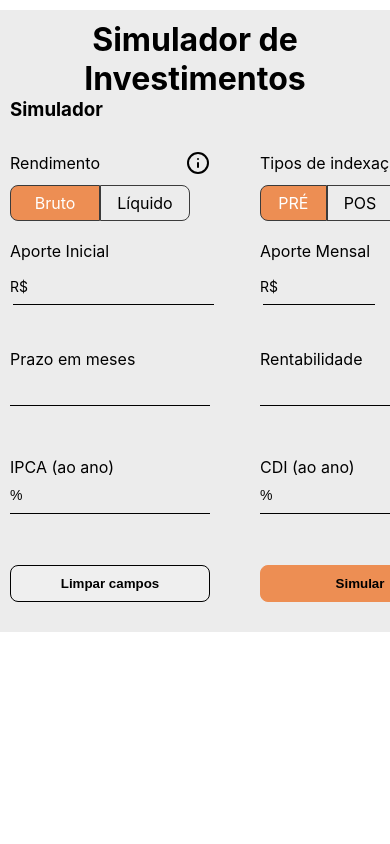
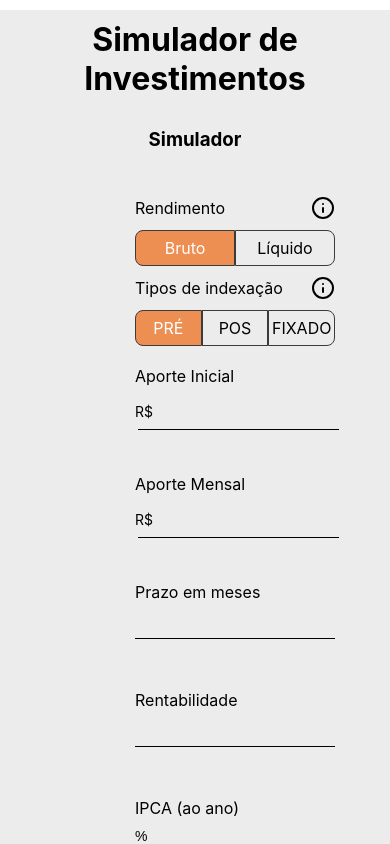
Before and after one commit to HortenciaCorts/investment, a React (Create React App) app in the folder frontend/: page / in a window 390 px wide. Shown: the top 844 px of the page. Built offline with nearby package versions, Linux system fonts and the light colour scheme; no server answers.

Commit message:
responsiveness

```diff
--- a/frontend/src/component/SimulationResult/styles.css
+++ b/frontend/src/component/SimulationResult/styles.css
@@ -4,6 +4,7 @@
 .cardContainer{
     display: flex;
     align-items: center;
+    justify-content: center;
     flex-wrap: wrap;
     padding: 20px 0;
 }
@@ -21,3 +22,34 @@
     padding: 5px;
     box-shadow: 1px 2px 3px 1px rgb(0 0 0 / 21%);
 }
+
+@media (max-width: 825px){
+    h3{
+        text-align: center;
+    }
+    .cardContainer{
+        width: 500px;
+        margin: auto;
+
+        justify-content: center;
+    }
+    .card{
+        width: 150px;
+    }
+}
+@media (max-width: 990px){
+    h3{
+        text-align: center;
+    }
+}
+@media (max-width: 840px){
+    .cardContainer{
+        width: 500px;
+        margin: auto;
+    }
+}
+@media (max-width: 560px){
+    .cardContainer{
+    width: auto;
+    }
+}
--- a/frontend/src/component/Simulator/index.js
+++ b/frontend/src/component/Simulator/index.js
@@ -98,6 +98,7 @@ const Simulator = () => {
                 <h3>Simulador</h3>
                 <div className='infos'>
                     <form>
+                        <div className='tipos'>
                             <div>
                                 <p>
                                     Rendimento
@@ -108,18 +109,6 @@ const Simulator = () => {
                                     <div className='typeLiquido' onClick={handleTypeRend.typeLiquido}>Líquido</div>
                                 </div>
                             </div>
-                        <label>Aporte Inicial
-                            <span>R$<input type="text" maxLength="9" id="aporteInicial" onChange={e => formatarMoeda('aporteInicial')} /></span>
-                        </label>
-                        <label>Prazo em meses
-                            <input type="text" id="prazoMeses" onChange={e => formatarInputs('prazoMeses')} />
-                        </label>
-                        <label>IPCA (ao ano)
-                            <input type="text" value={valueIpca + '%'} readOnly />
-                        </label>
-                        <button onClick={limparCampos}>Limpar campos</button>
-                    </form>
-                    <form>
                             <div>
                                 <p>
                                     Tipos de indexação
@@ -131,16 +120,35 @@ const Simulator = () => {
                                     <div className='typeFix' onClick={handleTypeIndex.typeFix}>FIXADO</div>
                                 </div>
                             </div>
+                        </div>
+                        <div className='tipos'>
+                            <label>Aporte Inicial
+                                <span>R$<input type="text" maxLength="9" id="aporteInicial" onChange={e => formatarMoeda('aporteInicial')} /></span>
+                            </label>
                             <label>Aporte Mensal
                                 <span>R$<input type="text" maxLength="9" id="aporteMensal" onChange={e => formatarMoeda('aporteMensal')} /></span>
+                            </label>
+                        </div>
+                        <div className='tipos'>
+                            <label>Prazo em meses
+                                <input type="text" id="prazoMeses" onChange={e => formatarInputs('prazoMeses')} />
                             </label>
                             <label>Rentabilidade
                                 <input type="text" id="rentabilidade" onKeyUp={e => formatarInputs('rentabilidade')} />
                             </label>
+                        </div>
+                        <div className='tipos'>
+                            <label>IPCA (ao ano)
+                                <input type="text" value={valueIpca + '%'} readOnly />
+                            </label>
                             <label>CDI (ao ano)
                                 <input type="text" value={valueCdi + '%'} readOnly />
                             </label>
+                        </div>
+                        <div className='tipos'>
+                            <button onClick={limparCampos}>Limpar campos</button>
                             <button className='active' onClick={e => simular(e)}>Simular</button>
+                        </div>
                     </form>
                 </div>
             </div>
--- a/frontend/src/component/Simulator/styles.css
+++ b/frontend/src/component/Simulator/styles.css
@@ -16,16 +16,29 @@
 .containerSimulator .infos form{
     display: flex;
     flex-direction: column;
+    width: 450px;
+    padding: 20px 0;
+}
+.containerSimulator .infos form .tipos{
+    display: flex;
+    align-items: center;
+    justify-content: space-between;
+}
+.containerSimulator .infos form .tipos div{
     width: 200px;
-    padding: 20px 0;
 }
 h1{
     text-align: center;
+    margin-bottom: 15px;
+}
+h3{
+    margin: 15px 0;
 }
 p{
     display: flex;
     align-items: center;
     justify-content: space-between;
+    width: 200px;
     padding: 10px 0;
 }
 .active{
@@ -35,12 +48,12 @@ p{
 .selectButton{
     display: flex;
 }
-.selectButton div{
+.selectButton  div{
     display: flex;
     align-items: center;
     justify-content: center;
 
-    width: 90px;
+    width: 65px;
     height: 36px;
 
     border: 1px solid rgb(59, 59, 59);
@@ -53,6 +66,7 @@ p{
     border-radius: 0 8px 8px 0;
 }
 label{
+    width: 200px;
     margin: 20px 0;
     height: 68px;
 }
@@ -78,20 +92,39 @@ input{
     border: none;
     border-bottom: 1px solid black;
     outline: none;
-
 }
 input[type=number]::-webkit-inner-spin-button {
     -webkit-appearance: none;
 }
 button{
+    cursor: pointer;
+    width: 200px;
+    font-weight: bold;
+
     padding: 10px;
-    font-weight: bold;
+    margin-top: 20px;
     border: 1px solid #000;
     border-radius: 8px;
-    margin-top: 20px;
-    cursor: pointer;
 }
 button.active{
     color: #000;
     border-color: #ED8E53;
 }
+
+@media (max-width: 840px){
+    .containerInfos{
+        flex-direction: column;
+    }
+    .containerSimulator .infos{
+        margin: auto;
+    }
+}
+@media (max-width: 560px){
+    .containerSimulator .infos form{
+        width: 200px;
+        margin: auto;
+    }
+    .containerSimulator .infos form .tipos{
+        flex-direction: column;
+    }
+}
```
Lines whose indentation alone changed are shown as unchanged.
